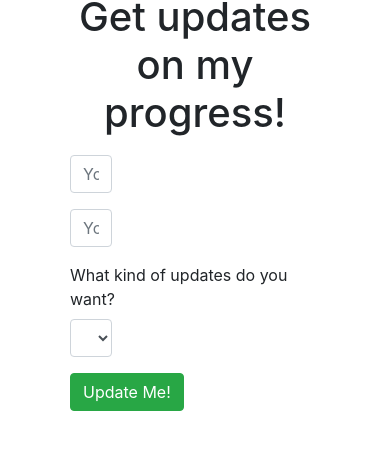
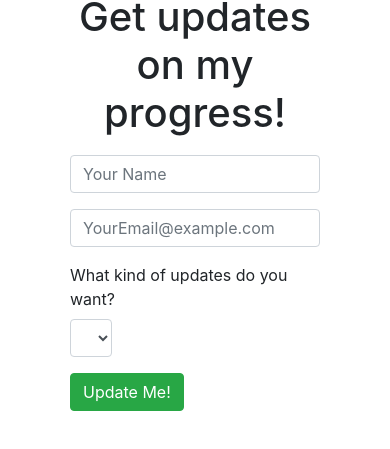
Before and after one commit to NoahSoho/JPJourney, a plain HTML site: page update.html in a window 390 px wide. Shown: the part 67-516 px from the top of the page. Drawn offline with nearby package versions, Linux system fonts and the light colour scheme.

Commit message:
Add files via upload

```diff
--- a/update.html
+++ b/update.html
@@ -28,12 +28,12 @@
         <form>
             <div>
                 <div class="form-group">
-                    <input type="text" class="form-control col-2" placeholder="Your Name">
+                    <input type="text" class="form-control col-lg-2 col-sm-6" placeholder="Your Name">
                 </div>
             </div>
             <div>
                 <div class="form-group">
-                    <input type="email" class="form-control col-2" placeholder="YourEmail@example.com">
+                    <input type="email" class="form-control col-lg-2 col-sm-6" placeholder="YourEmail@example.com">
                 </div>
             </div>
             <div class="form-group">
```
